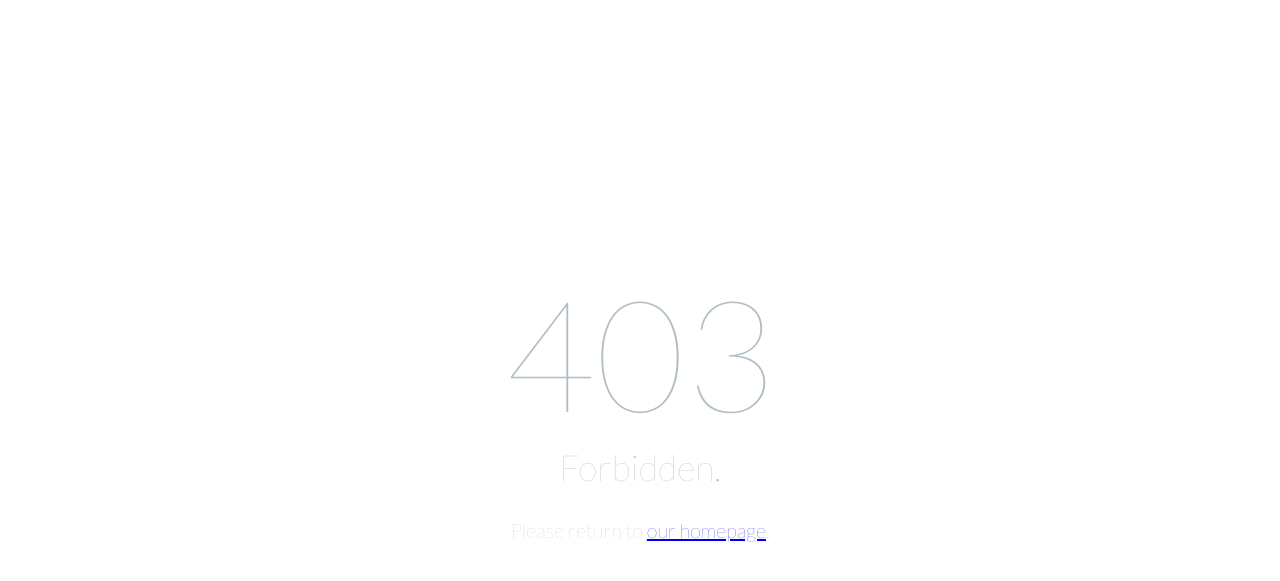
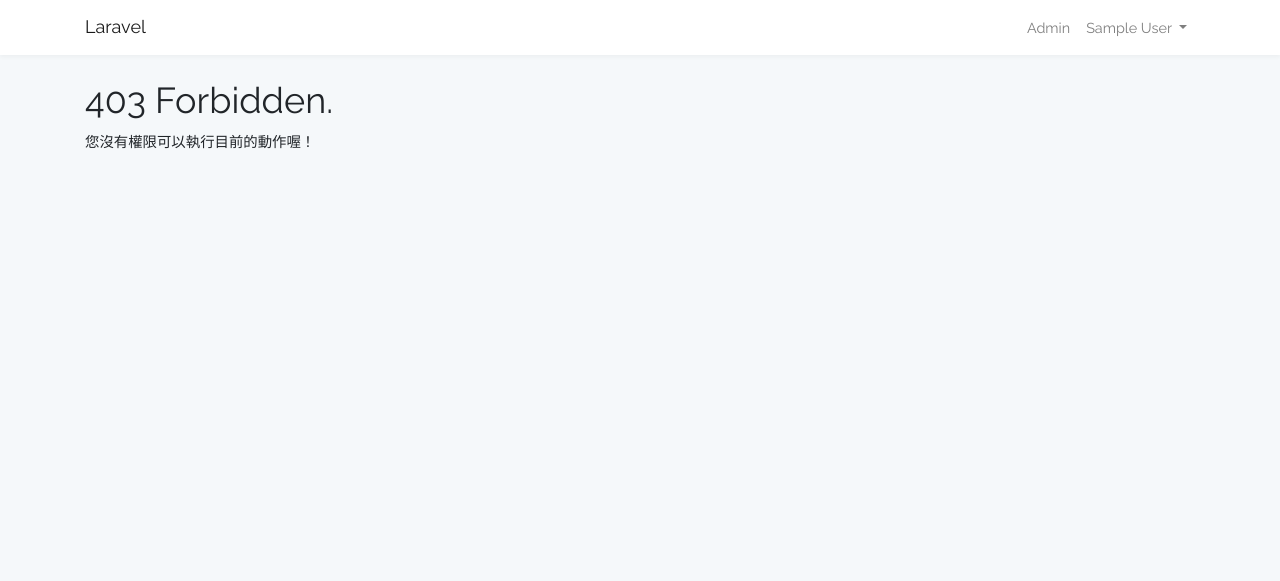
Before and after one commit to hsengit/exam56, a Laravel app: template resources/views/errors/403.blade.php in a window 1280 px wide. Shown: the top 581 px of the page. Run offline with Laravel 8, Linux system fonts and the light colour scheme; the template is opened without the code that fills it, so the values that code supplies are empty; the visitor is signed in with stand-in values (Sample User, id 1); style sheets or scripts are compiled from the project's sources; settings files or empty folders that the repository lacks are supplied.

Commit message:
安裝後台的使用者角色管理 讓閒雜人等不能進入後台

```diff
--- a/config/backpack/base.php
+++ b/config/backpack/base.php
@@ -12,29 +12,29 @@ return [
      */
 
     // Project name. Shown in the breadcrumbs and a few other places.
-    'project_name' => 'Backpack',
+    'project_name'               => 'Backpack',
 
     // Menu logos
-    'logo_lg'   => '<b>Back</b>pack',
-    'logo_mini' => '<b>B</b>p',
+    'logo_lg'                    => '<b>Back</b>pack',
+    'logo_mini'                  => '<b>B</b>p',
 
     // Developer or company name. Shown in footer.
-    'developer_name' => 'Cristian Tabacitu',
+    'developer_name'             => 'Cristian Tabacitu',
 
     // Developer website. Link in footer.
-    'developer_link' => 'http://tabacitu.ro',
+    'developer_link'             => 'http://tabacitu.ro',
 
     // Show powered by Laravel Backpack in the footer?
-    'show_powered_by' => true,
+    'show_powered_by'            => true,
 
     // The AdminLTE skin. Affects menu color and primary/secondary colors used throughout the application.
-    'skin' => 'skin-purple',
+    'skin'                       => 'skin-purple',
     // Options: skin-black, skin-blue, skin-purple, skin-red, skin-yellow, skin-green, skin-blue-light, skin-black-light, skin-purple-light, skin-green-light, skin-red-light, skin-yellow-light
 
     // Date & Datetime Format Syntax: https://github.com/jenssegers/date#usage
     // (same as Carbon)
-    'default_date_format'     => 'j F Y',
-    'default_datetime_format' => 'j F Y H:i',
+    'default_date_format'        => 'j F Y',
+    'default_datetime_format'    => 'j F Y H:i',
 
     /*
     |--------------------------------------------------------------------------
@@ -48,7 +48,7 @@ return [
     | By default the registration is open only on localhost.
      */
 
-    'registration_open' => env('BACKPACK_REGISTRATION_OPEN', env('APP_ENV') === 'local'),
+    'registration_open'          => env('BACKPACK_REGISTRATION_OPEN', env('APP_ENV') === 'local'),
 
     /*
     |--------------------------------------------------------------------------
@@ -58,19 +58,19 @@ return [
 
     // The prefix used in all base routes (the 'admin' in admin/dashboard)
     // You can make sure all your URLs use this prefix by using the backpack_url() helper instead of url()
-    'route_prefix' => 'admin',
+    'route_prefix'               => 'admin',
 
     // Set this to false if you would like to use your own AuthController and PasswordController
     // (you then need to setup your auth routes manually in your routes.php file)
-    'setup_auth_routes' => true,
+    'setup_auth_routes'          => true,
 
     // Set this to false if you would like to skip adding the dashboard routes
     // (you then need to overwrite the login route on your AuthController)
-    'setup_dashboard_routes' => true,
+    'setup_dashboard_routes'     => true,
 
     // Set this to false if you would like to skip adding "my account" routes
     // (you then need to manually define the routes in your web.php)
-    'setup_my_account_routes' => true,
+    'setup_my_account_routes'    => true,
 
     /*
     |--------------------------------------------------------------------------
@@ -79,16 +79,17 @@ return [
      */
 
     // Fully qualified namespace of the User model
-    'user_model_fqn' => \Backpack\Base\app\Models\BackpackUser::class,
+    'user_model_fqn'             => \Backpack\Base\app\Models\BackpackUser::class,
 
     // The classes for the middleware to check if the visitor is an admin
     // Can be a single class or an array of clases
-    'middleware_class' => [
+    'middleware_class'           => [
         \Backpack\Base\app\Http\Middleware\CheckIfAdmin::class,
+        \App\Http\Middleware\AdminMiddleware::class,
     ],
 
     // Alias for that middleware
-    'middleware_key' => 'admin',
+    'middleware_key'             => 'admin',
     // Note: It's recommended to use the backpack_middleware() helper everywhere, which pulls this key for you.
 
     // Username column for authentication
@@ -99,18 +100,18 @@ return [
 
     // The guard that protects the Backpack admin panel.
     // If null, the config.auth.defaults.guard value will be used.
-    'guard' => null,
+    'guard'                      => null,
 
     // The password reset configuration for Backpack.
     // If null, the config.auth.defaults.passwords value will be used.
-    'passwords' => null,
+    'passwords'                  => null,
 
     // What kind of avatar will you like to show to the user?
     // Default: gravatar (automatically use the gravatar for his email)
     // Other options:
     // - placehold (generic image with his first letter)
     // - example_method_name (specify the method on the User model that returns the URL)
-    'avatar_type' => 'gravatar',
+    'avatar_type'                => 'gravatar',
 
     /*
     |--------------------------------------------------------------------------
@@ -123,7 +124,7 @@ return [
     // of your project and it's used throughout all Backpack packages.
     //
     // You can rename this disk here. Default: root
-    'root_disk_name' => 'root',
+    'root_disk_name'             => 'root',
 
     /*
     |--------------------------------------------------------------------------
@@ -139,5 +140,5 @@ return [
     |
      */
 
-    'license_code' => env('BACKPACK_LICENSE', false),
+    'license_code'               => env('BACKPACK_LICENSE', false),
 ];
--- a/resources/lang/zh-TW.json
+++ b/resources/lang/zh-TW.json
@@ -10,5 +10,7 @@
     "Register": "註冊",
     "Name": "姓名",
     "Logout": "登出",
-    "Home": "回首頁"
+    "Home": "回首頁",
+    "Admin":"後台管理"
+
 }
--- a/resources/views/errors/403.blade.php
+++ b/resources/views/errors/403.blade.php
@@ -1,60 +1,5 @@
-<html>
-  <head>
-    <title>{{ config('backpack.base.project_name') }} Error 403</title>
-
-    <link href='//fonts.googleapis.com/css?family=Lato:100' rel='stylesheet' type='text/css'>
-
-    <style>
-      body {
-        margin: 0;
-        padding: 0;
-        width: 100%;
-        height: 100%;
-        color: #B0BEC5;
-        display: table;
-        font-weight: 100;
-        font-family: 'Lato';
-      }
-
-      .container {
-        text-align: center;
-        display: table-cell;
-        vertical-align: middle;
-      }
-
-      .content {
-        text-align: center;
-        display: inline-block;
-      }
-
-      .title {
-        font-size: 156px;
-      }
-
-      .quote {
-        font-size: 36px;
-      }
-
-      .explanation {
-        font-size: 24px;
-      }
-    </style>
-  </head>
-  <body>
-    <div class="container">
-      <div class="content">
-        <div class="title">403</div>
-        <div class="quote">Forbidden.</div>
-        <div class="explanation">
-          <br>
-          <small>
-            <?php
-              $default_error_message = "Please return to <a href='".url('')."'>our homepage</a>.";
-            ?>
-            {!! isset($exception)? ($exception->getMessage()?$exception->getMessage():$default_error_message): $default_error_message !!}
-         </small>
-       </div>
-      </div>
-    </div>
-  </body>
-</html>
+@extends('layouts.app')
+@section('content')
+    <h1>403 Forbidden.</h1>
+    <p>您沒有權限可以執行目前的動作喔！</p>
+@endsection
--- a/resources/views/layouts/nav.blade.php
+++ b/resources/views/layouts/nav.blade.php
@@ -25,7 +25,10 @@
                             </li>
                         @else
                             @section('my_menu')
-                                <li><a class="nav-link" href="/home">{{ __('Home') }}</a></li>
+                                @can('後台管理')
+                                  <li><a class="nav-link" href="/admin">{{ __('Admin') }}</a></li>
+                                @endcan
+
                             @show
                             <li class="nav-item dropdown">
                                 <a id="navbarDropdown" class="nav-link dropdown-toggle" href="#" role="button" data-toggle="dropdown" aria-haspopup="true" aria-expanded="false" v-pre>
```
Also changed, not shown: app/Http/Middleware/AdminMiddleware.php (added, +24 -0 lines). Lines whose indentation alone changed are shown as unchanged.
